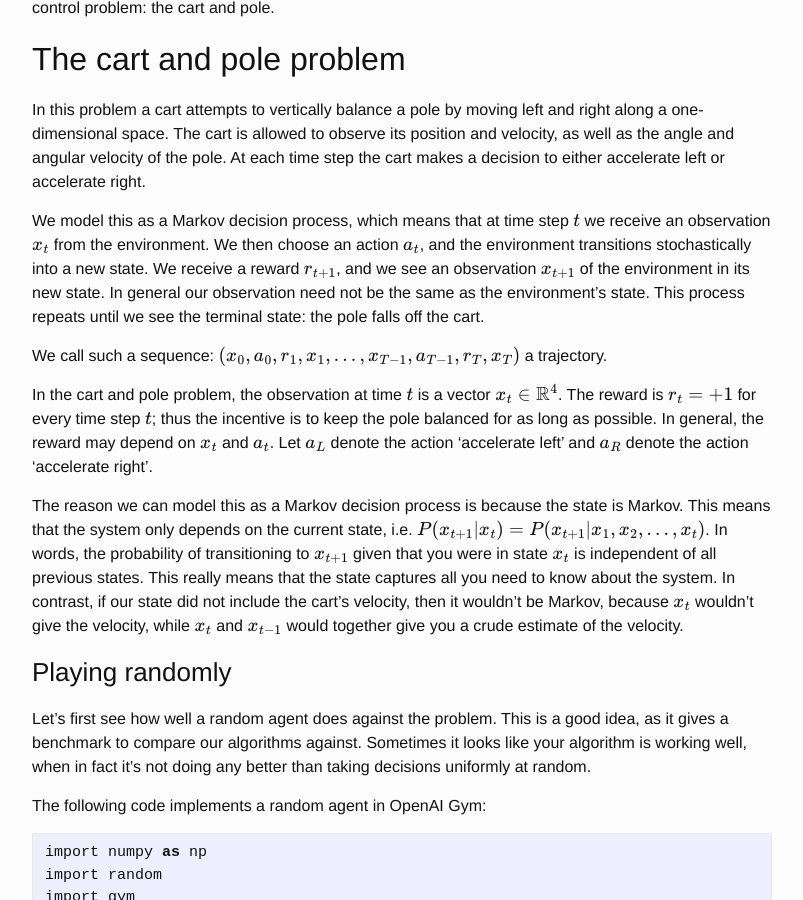
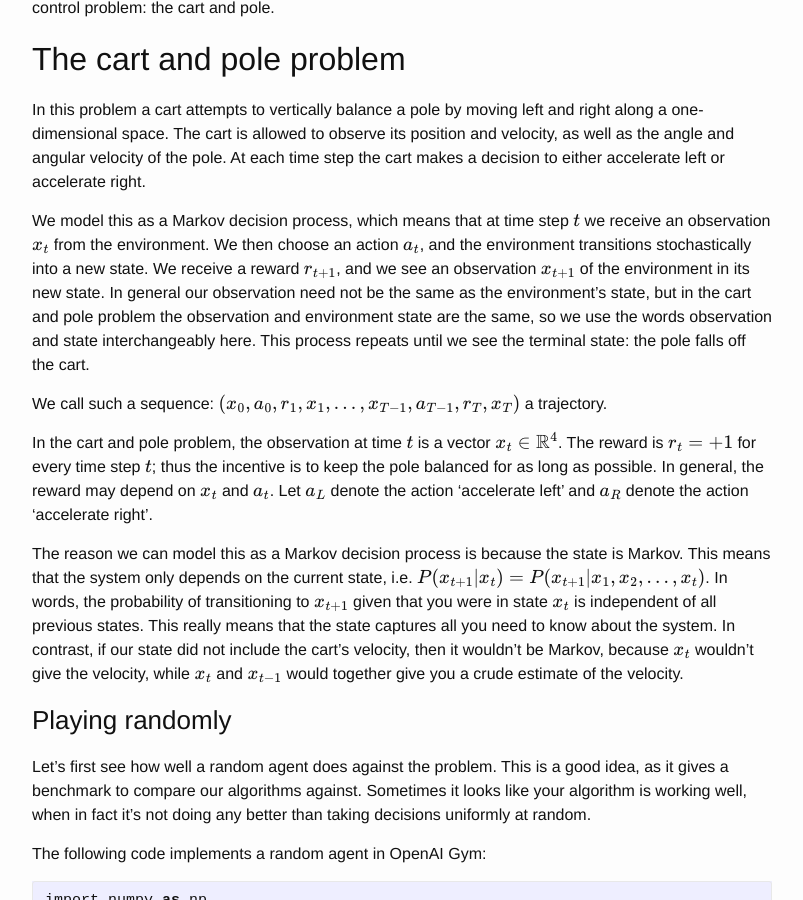
Before and after one commit to cgnicholls/cgnicholls.github.io, a Jekyll site: the page built from _posts/2016-08-20-reinforcement-learning.markdown, in a window 1280 px wide and 900 px high, scrolled down 366 px. Shown: the whole window, without its empty margins (238-1041 px from the left). Built offline with Jekyll 4.4.1, drawn with Linux system fonts in a browser that asks for light colours; formulas are drawn with MathJax 3.

Commit message:
Updated state and observation

```diff
--- a/_posts/2016-08-20-reinforcement-learning.markdown
+++ b/_posts/2016-08-20-reinforcement-learning.markdown
@@ -36,8 +36,10 @@ receive an observation $x_t$ from the environment. We then choose an action
 $a_t$, and the environment transitions stochastically into a new state. We
 receive a reward $r_{t+1}$, and we see an observation $x_{t+1}$ of the
 environment in its new state. In general our observation need not be the same as
-the environment's state. This process repeats until we see the terminal state:
-the pole falls off the cart.
+the environment's state, but in the cart and pole problem the observation and
+environment state are the same, so we use the words observation and state
+interchangeably here. This process repeats until we see the terminal state: the
+pole falls off the cart.
 
 We call such a sequence: $(x_0, a_0, r_1, x_1, \ldots, x_{T-1}, a_{T-1}, r_T,
 x_T)$ a trajectory.
```
